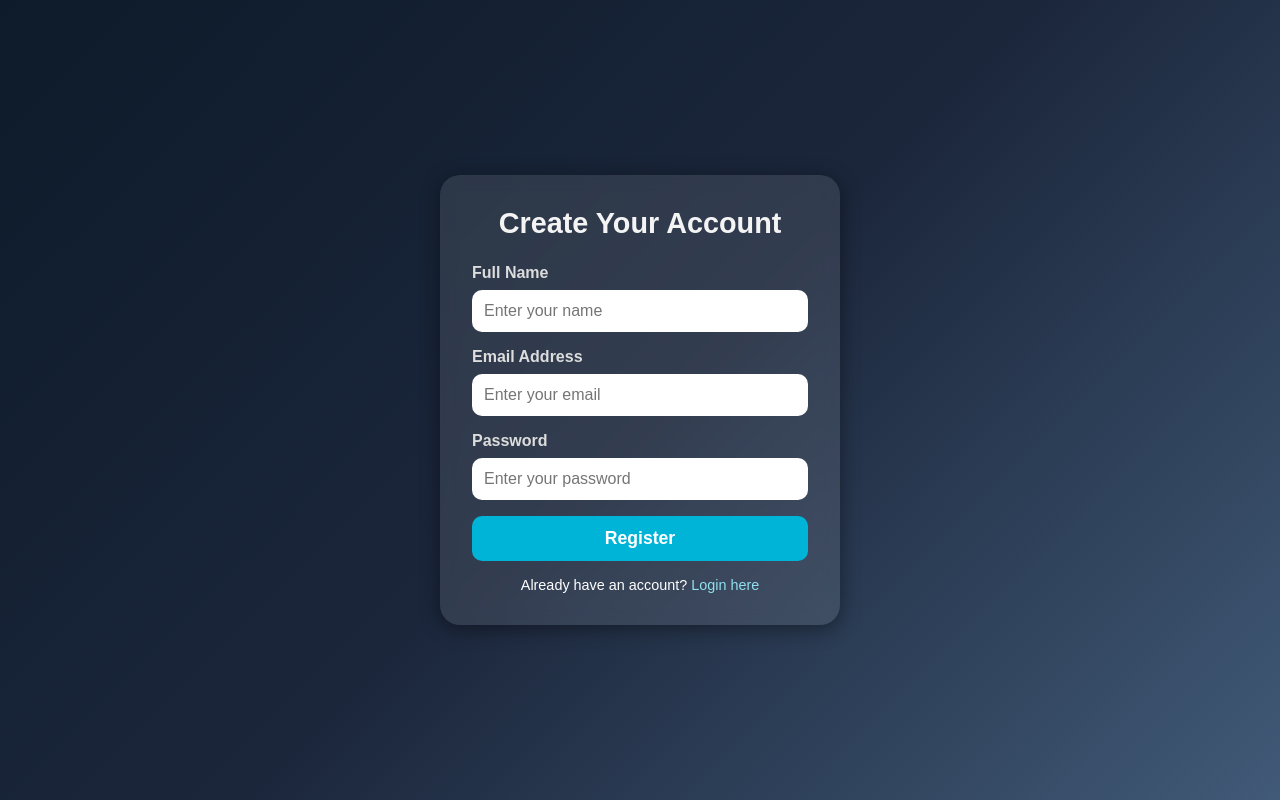
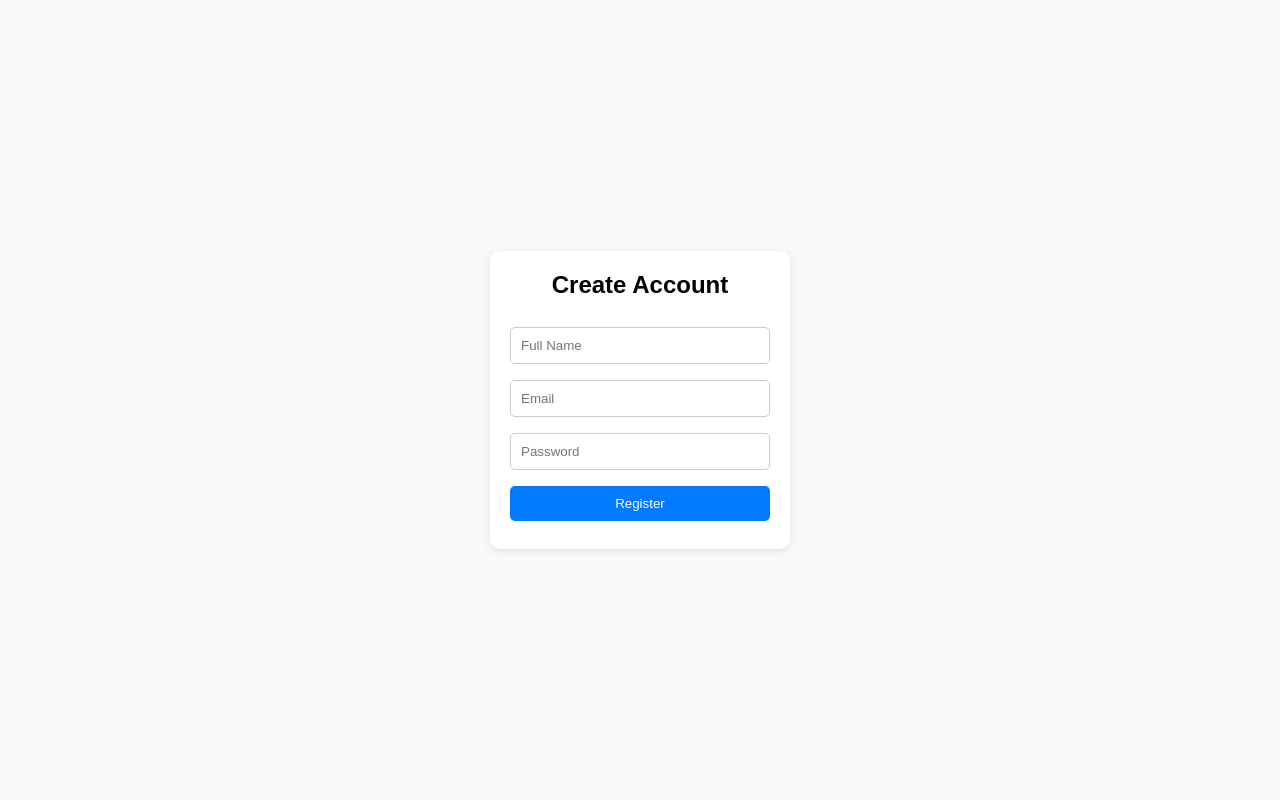
Before and after one commit to Yusuf-Abdulsalam560/traininggym, a website: page signup.html in a window 1280 px wide. Drawn offline with Linux system fonts and the light colour scheme.

Commit message:
Update signup.html

```diff
--- a/signup.html
+++ b/signup.html
@@ -13,36 +13,6 @@
       font-family: Arial, sans-serif;
     }
 
-    body {
-      min-height: 100vh;
-      display: flex;
-      align-items: center;
-      justify-content: center;
-      background: linear-gradient(135deg, #0d1b2a, #1b263b, #415a77);
-      color: #fff;
-    }
-
-    .register-container {
-      background: rgba(255, 255, 255, 0.1);
-      backdrop-filter: blur(8px);
-      padding: 2rem;
-      border-radius: 20px;
-      width: 100%;
-      max-width: 400px;
-      box-shadow: 0 4px 20px rgba(0,0,0,0.4);
-    }
-
-    .register-container h2 {
-      text-align: center;
-      margin-bottom: 1.5rem;
-      font-size: 1.8rem;
-      color: #f4f4f4;
-    }
-
-    .form-group {
-      margin-bottom: 1rem;
-    }
-
     label {
       display: block;
       margin-bottom: 0.5rem;
@@ -50,34 +20,8 @@
       color: #ddd;
     }
 
-    input {
-      width: 100%;
-      padding: 0.75rem;
-      border-radius: 10px;
-      border: none;
-      outline: none;
-      font-size: 1rem;
-    }
-
     input:focus {
       border: 2px solid #00b4d8;
-    }
-
-    .btn {
-      width: 100%;
-      padding: 0.75rem;
-      background: #00b4d8;
-      border: none;
-      border-radius: 10px;
-      font-size: 1.1rem;
-      color: #fff;
-      font-weight: bold;
-      cursor: pointer;
-      transition: 0.3s;
-    }
-
-    .btn:hover {
-      background: #0096c7;
     }
 
     .message {
@@ -112,31 +56,25 @@
       background: #ef476f;
       color: #fff;
     }
+
+     body { font-family: Arial, sans-serif; background: #f9f9f9; display: flex; align-items: center; justify-content: center; height: 100vh; }
+    form { background: white; padding: 20px; border-radius: 10px; box-shadow: 0 2px 8px rgba(0,0,0,0.1); width: 300px; }
+    h2 { text-align: center; margin-bottom: 20px; }
+    input, button { width: 100%; padding: 10px; margin: 8px 0; border-radius: 5px; border: 1px solid #ccc; }
+    button { background: #007bff; color: white; border: none; cursor: pointer; }
+    button:hover { background: #0056b3; }
   </style>
 </head>
+
 <body>
-  <div class="register-container">
-    <h2>Create Your Account</h2>
-    <form id="registerForm">
-      <div class="form-group">
-        <label for="name">Full Name</label>
-        <input type="text" id="name" placeholder="Enter your name" required>
-      </div>
-      <div class="form-group">
-        <label for="email">Email Address</label>
-        <input type="email" id="email" placeholder="Enter your email" required>
-      </div>
-      <div class="form-group">
-        <label for="password">Password</label>
-        <input type="password" id="password" placeholder="Enter your password" required>
-      </div>
-      <button type="submit" class="btn">Register</button>
-      <div id="alertBox"></div>
-    </form>
-    <div class="message">
-      Already have an account? <a href="login.html">Login here</a>
-    </div>
-  </div>
+  <form id="registerForm">
+    <h2>Create Account</h2>
+    <input type="text" name="name" placeholder="Full Name" required>
+    <input type="email" name="email" placeholder="Email" required>
+    <input type="password" name="password" placeholder="Password" required>
+    <button type="submit">Register</button>
+  </form>
+
 
   <script>
     const form = document.getElementById("registerForm");
```
